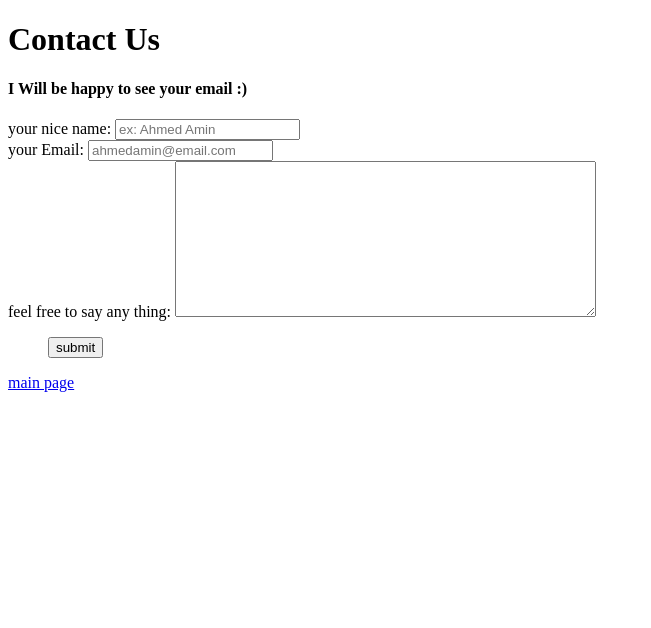
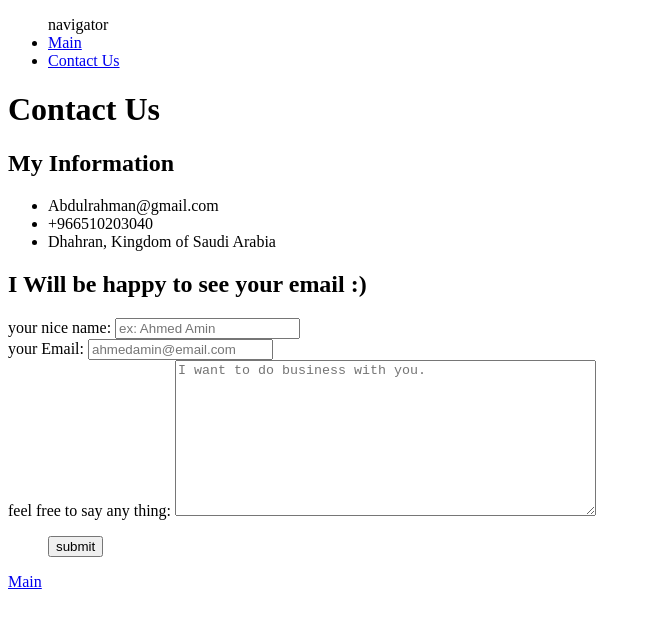
Before and after one commit to Abdulrahmanaak/swe-363-231-03, a plain HTML site: page Personal Page/contact_us.html in a window 1280 px wide. Shown: the whole page, without its empty margins (0-651 px from the left). Drawn offline with Linux system fonts and the light colour scheme.

Commit message:
HTML 1 Exercises
done all of them

```diff
--- a/Personal Page/contact_us.html
+++ b/Personal Page/contact_us.html
@@ -1,31 +1,43 @@
 <!DOCTYPE html>
-<html lang="en">
 <!-- head of the page -->
 
 <head>
-    <meta charset="UTF-8">
-    <meta name="viewport" content="width=device-width, initial-scale=1.0">
     <title>Contact Us</title>
 </head>
 <!-- body of the page -->
 
 <body>
+    <!-- navigator bar -->
+    <nav>
+        <ul>
+            navigator
+            <li><a href="index.html">Main</a></li>
+            <li><a href="contact_us.html">Contact Us</a></li>
+        </ul>
+    </nav>
     <!-- headings -->
     <h1>Contact Us</h1>
-    <h4>I Will be happy to see your email :)</h4>
+    <h2>My Information</h2>
+    <ul>
+        <li>Abdulrahman@gmail.com</li>
+        <li>+966510203040</li>
+        <li>Dhahran, Kingdom of Saudi Arabia</li>
+    </ul>
+
     <!-- form -->
-    <form action="index.html">
+    <h2>I Will be happy to see your email :)</h2>
+    <form action="confirmation.html">
         <div>
             <label for="name">your nice name:</label>
-            <input type="text" id="name" placeholder="ex: Ahmed Amin">
+            <input type="text" id="name" placeholder="ex: Ahmed Amin" required="true">
         </div>
         <div>
             <label for="email">your Email:</label>
-            <input type="email" id="email" placeholder="ahmedamin@email.com">
+            <input type="email" id="email" placeholder="ahmedamin@email.com" required="true">
         </div>
         <div>
             <label for="message">feel free to say any thing:</label>
-            <textarea id="message" cols="50" rows="10"></textarea>
+            <textarea id="message" cols="50" rows="10" placeholder="I want to do business with you."></textarea>
         </div>
         <dir>
             <input type="submit" value="submit">
@@ -34,7 +46,7 @@
 </body>
 <!-- footer of the page -->
 <footer>
-    <a href="index.html">main page</a>
+    <a href="index.html">Main</a>
 </footer>
 
 </html>
```
Also changed, not shown: Personal Page/confirmation.html (added, +31 -0 lines), Personal Page/index.html (+17 -7 lines), 1 other file.
